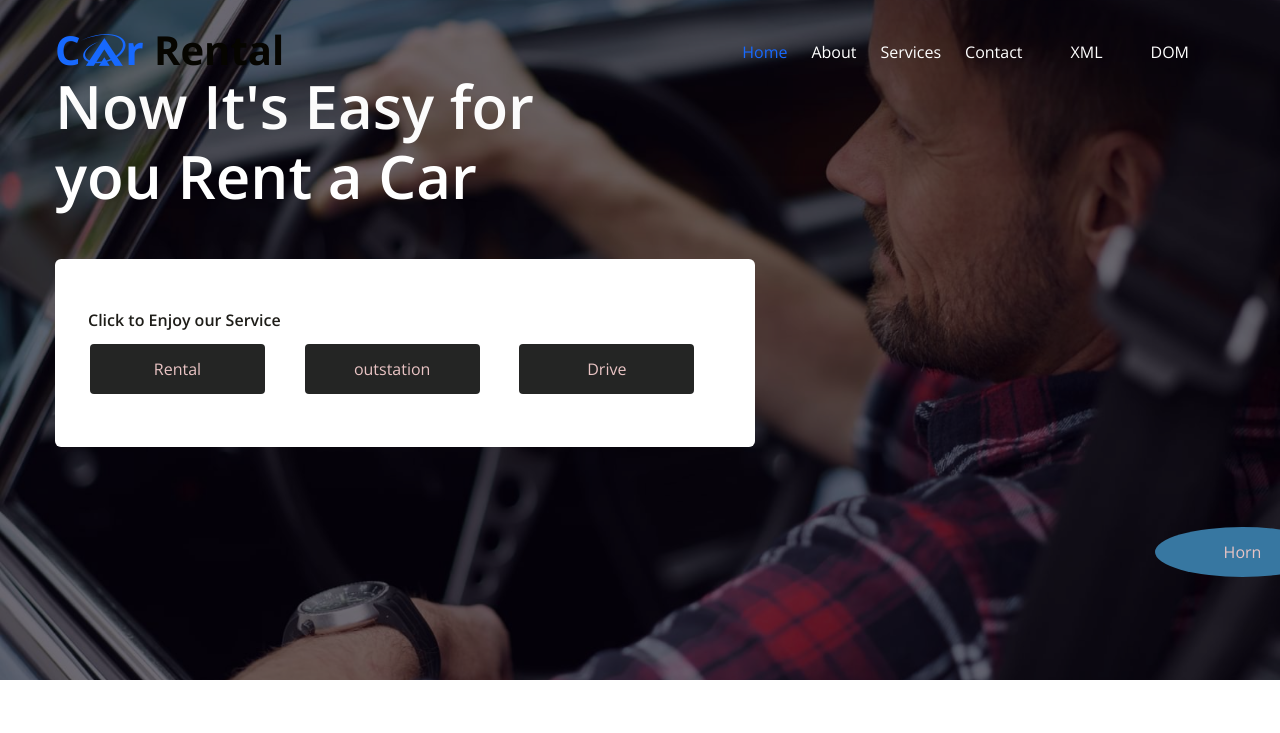
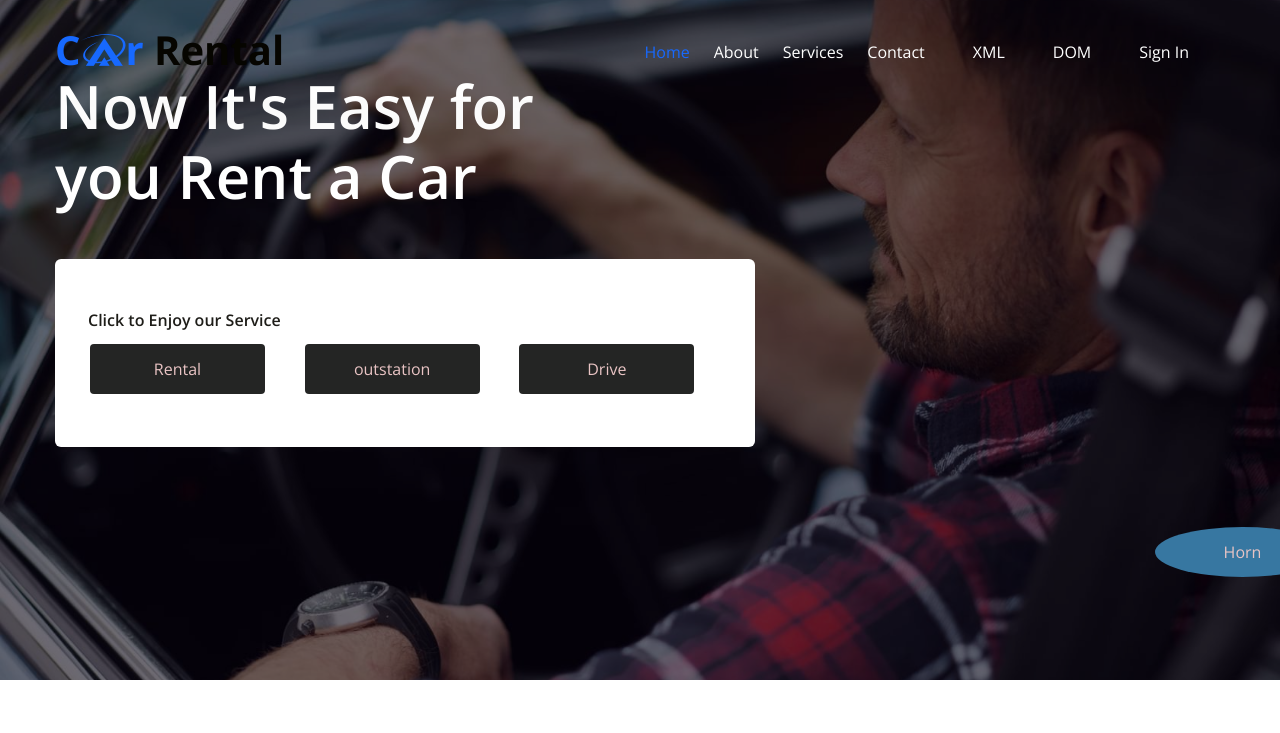
Before and after one commit to RachitDesai/Car-Rental-System, a plain HTML site: page index.html in a window 1280 px wide. Shown: the top 733 px of the page. Drawn offline with nearby package versions, Linux system fonts and the light colour scheme.

Commit message:
Add files via upload

```diff
--- a/index.html
+++ b/index.html
@@ -48,6 +48,9 @@ Author URL: http://w3layouts.com
                         </li>
                         <li class="nav-item me-lg-4">
                             <a class="nav-link scroll" href="Packages.html">DOM</a>
+                        </li>
+                        <li class="nav-item me-lg-4">
+                            <a class="nav-link scroll" href="Login.html">Sign In</a>
                         </li>
                     </ul>
             </nav>
```
